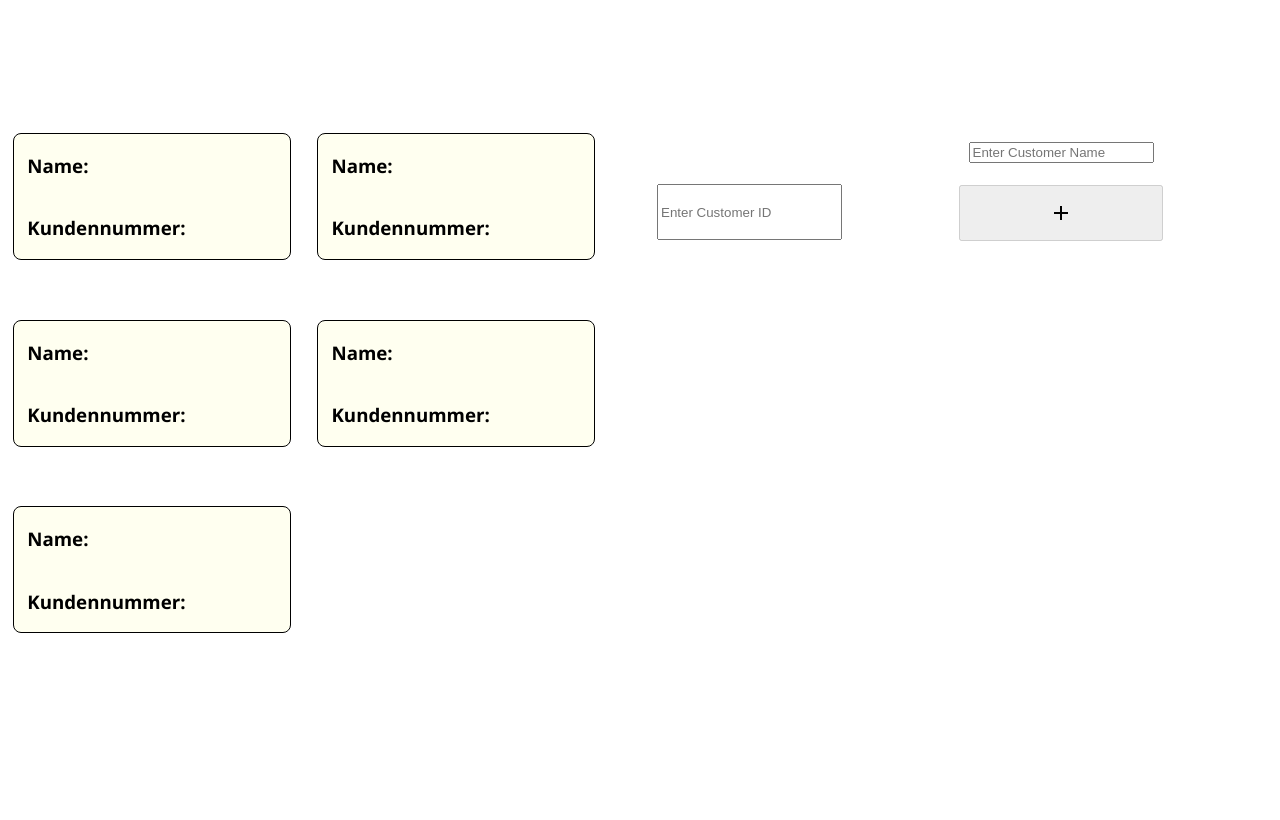
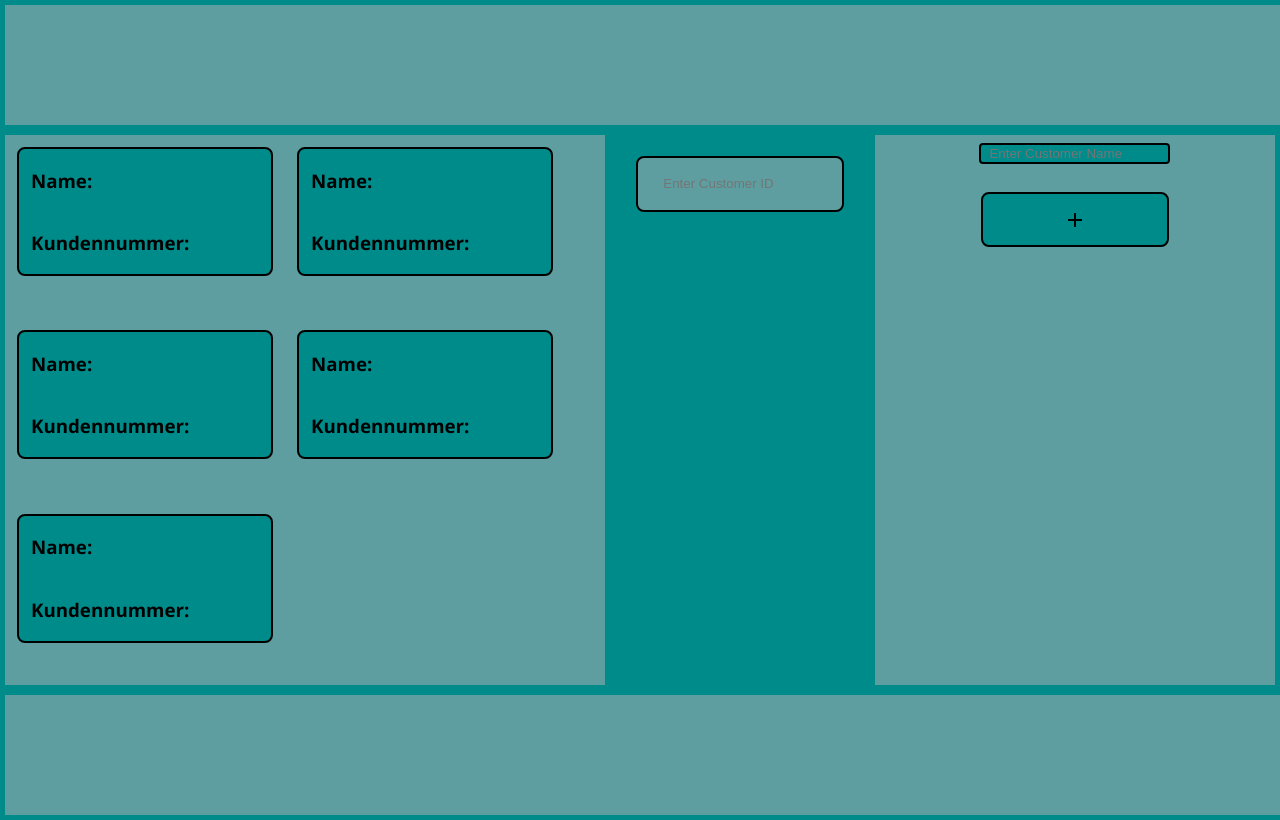
Before and after one commit to DavidImmanuelSchwieder/ETUR, a website: page src/websites/index.html in a window 1280 px wide. Drawn offline with Linux system fonts and the light colour scheme.

Commit message:
Überarbeitetes Website Design

```diff
--- a/src/websites/styles.css
+++ b/src/websites/styles.css
@@ -16,17 +16,25 @@ body
 {
     width: 100%;
     height: 15%;
+    background-color: cadetblue;
+    border:5px solid darkcyan;
 }
 .footer
 {
     width: 100%;
     height: 15%;
+    background-color: cadetblue;
+    border:5px solid darkcyan;
+
 }
 .content
 {
     width: 100%;
     height: 70%;
     display: flex;
+    background-color:darkcyan;
+    border:2px solid darkcy;
+
 
 }
 
@@ -36,6 +44,10 @@ body
     display:flex;
     flex-direction: row;
     flex-wrap:wrap;
+    background-color:cadetblue;
+    border:5px solid darkcyan;
+
+
 }
 
 .card
@@ -44,21 +56,32 @@ body
     display: flex;
     flex-direction: column;
     height: fit-content;
-    border: 1px solid black;
+    border: 2px solid black;
     border-radius: 8px;
     padding-left: 2%;
     margin: 2%;
-    background-color: ivory;
+    background-color:darkcyan;
 
 }
 
 .customer-input{
     margin-top: 5%;
+    background-color:darkcyan;
+    border: 2px solid black;
+    border-radius: 4px;
+    padding-left: 2%;
+    margin: 2%;
 }
 
 .customer-input-id{
     margin-top: 5%;
     height: 10%;
+    background-color:cadetblue;
+    border: 2px solid black;
+    border-radius: 8px;
+    padding-left: 2%;
+    margin: 2%;
+
 }
 
 .create-customer-btn
@@ -68,6 +91,10 @@ body
     padding: 1% 20%;
     align-items: center;
     display: flex;
+    background-color: darkcyan;
+    border: 2px solid black;
+    border-radius: 8px;
+
 
 }
 
@@ -76,4 +103,7 @@ body
     flex-direction: column;
     width: 40%;
     align-items: center;
+    background-color: cadetblue;
+    border:5px solid darkcyan;
+
 }
```
